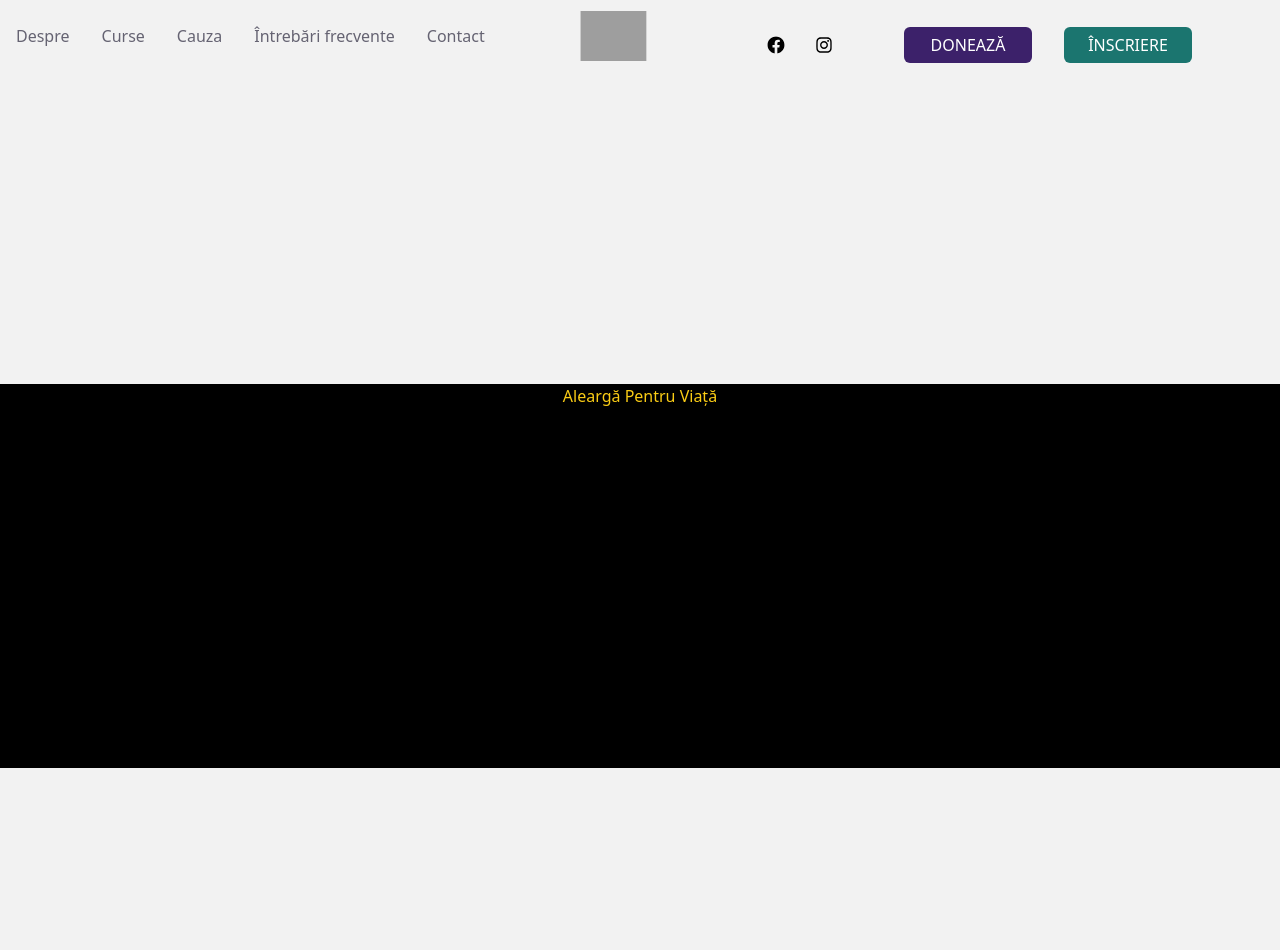
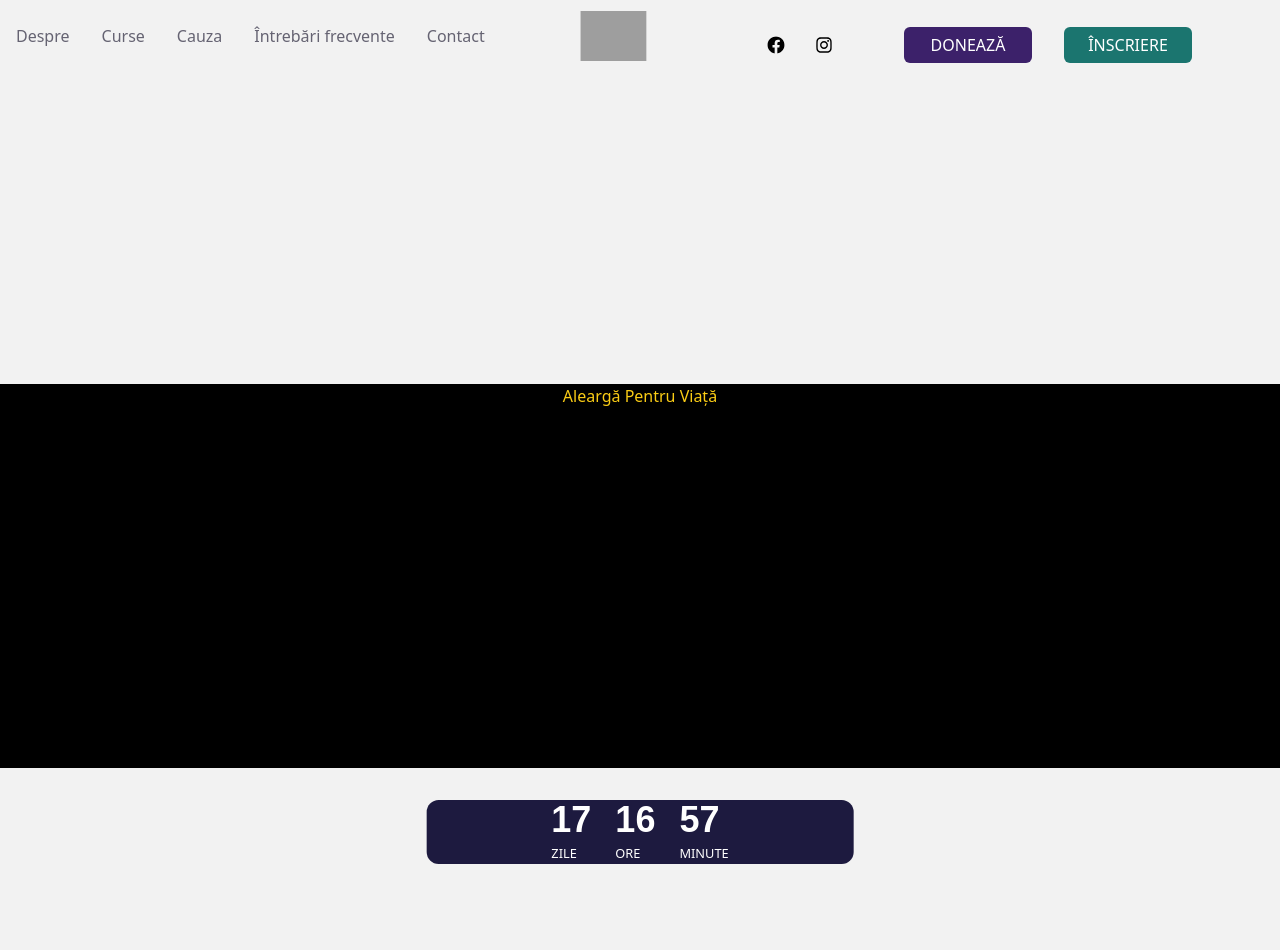
Before and after one commit to ConducereIT/APV, a React (Vite) app in the folder client/: page / in a window 1280 px wide. Shown: the top 950 px of the page. Built offline with nearby package versions, Linux system fonts and the light colour scheme; grey boxes are pictures that could not be loaded.

Commit message:
countdown done

```diff
--- a/client/src/components/AboutHome.component.tsx
+++ b/client/src/components/AboutHome.component.tsx
@@ -35,6 +35,5 @@ export default function AboutHome() {
       </div>
 
     </div>
-
   );
 }
--- /dev/null
+++ b/client/src/components/Countdown.component.tsx
@@ -0,0 +1,80 @@
+import { useState, useEffect } from "react";
+
+export const Countdown= () => {
+  const [countdownDate] = useState<number>(
+    new Date("05/12/2024 10:00:00 AM").getTime()
+  );
+
+  const [state, setState] = useState<{
+    days: number;
+    hours: number;
+    minutes: number;
+    seconds: number;
+  }>({
+    days: 0,
+    hours: 0,
+    minutes: 0,
+    seconds: 0,
+  });
+
+  useEffect(() => {
+    const intervalId = setInterval(() => setNewTime(), 1000);
+    return () => clearInterval(intervalId);
+  }, []);
+
+  const setNewTime = () => {
+    if (countdownDate) {
+      const currentTime = new Date().getTime();
+
+      const distanceToDate = countdownDate - currentTime;
+
+      const days = Math.floor(distanceToDate / (1000 * 60 * 60 * 24));
+      let hours = Math.floor(
+        (distanceToDate % (1000 * 60 * 60 * 24)) / (1000 * 60 * 60)
+      );
+      let minutes = Math.floor(
+        (distanceToDate % (1000 * 60 * 60)) / (1000 * 60)
+      );
+      let seconds = Math.floor((distanceToDate % (1000 * 60)) / 1000);
+
+      const numbersToAddZeroTo = [1, 2, 3, 4, 5, 6, 7, 8, 9];
+
+      if (!numbersToAddZeroTo.includes(hours)) {
+        hours = parseInt(`0${hours}`, 10);
+      }
+      if (!numbersToAddZeroTo.includes(minutes)) {
+        minutes = parseInt(`0${minutes}`, 10);
+      }
+      if (!numbersToAddZeroTo.includes(seconds)) {
+        seconds = parseInt(`0${seconds}`, 10);
+      }
+
+      setState({ days, hours, minutes, seconds });
+    }
+  };
+
+  return (
+    <>
+       <div className="md:w-1/3 flex justify-center items-center absolute mt-16 left-1/2 transform -translate-x-1/2 -translate-y-1/2 text-white md:scale-[100%] scale-[80%] mb-24 z-12 space-x-6 bg-custom-blue rounded-xl">
+        <div className="time-section">
+          <div className="time text-6xl md:text-4xl font font-barlow-condensed font-bold">
+            {state.days || "0"}
+          </div>
+          <small className="time-text text-white uppercase">Zile</small>
+        </div>
+        <div className="time-section">
+          <div className="time text-6xl md:text-4xl font font-barlow-condensed font-bold">
+            {state.hours || "00"}
+          </div>
+          <small className="time-text text-white uppercase">Ore</small>
+        </div>
+        <div className="time-section">
+          <div className="time text-6xl md:text-4xl font font-barlow-condensed font-bold">
+            {state.minutes || "00"}
+          </div>
+          <small className="time-text text-white uppercase">Minute</small>
+        </div>
+      </div>
+    </>
+  );
+};
--- a/client/src/views/Home.view.tsx
+++ b/client/src/views/Home.view.tsx
@@ -1,4 +1,5 @@
 import { Header } from "../components/Header.component";
+import { Countdown } from "../components/CountDown.component";
 import AboutHome from "../components/AboutHome.component";
 
 const Home = () => {
@@ -8,6 +9,7 @@ const Home = () => {
       <div className="h-96 w-auto bg-black text-center mx-auto max-w-[80rem] mt-96">
         <h1 className="text-yellow-400">Aleargă Pentru Viață</h1>
       </div>
+      <Countdown />
       <AboutHome/>
     </>
   );
```
Also changed, not shown: client/src/assets/counter_bg.png (added).
